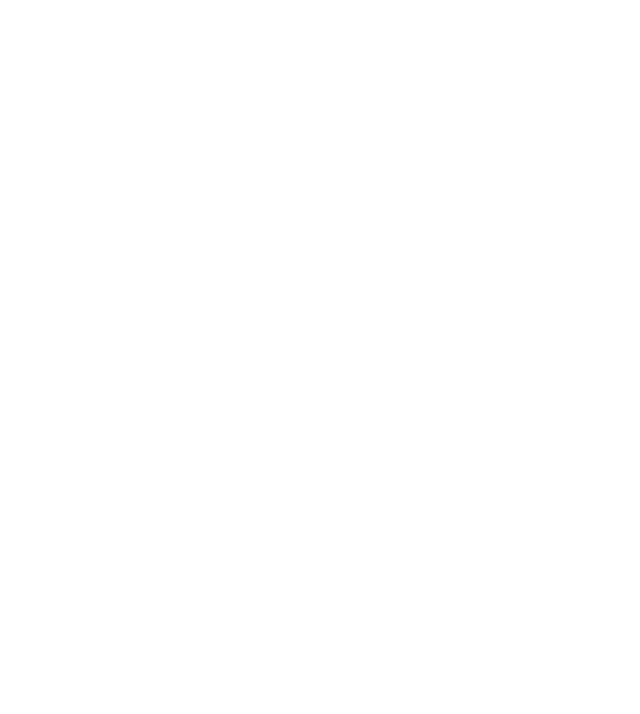
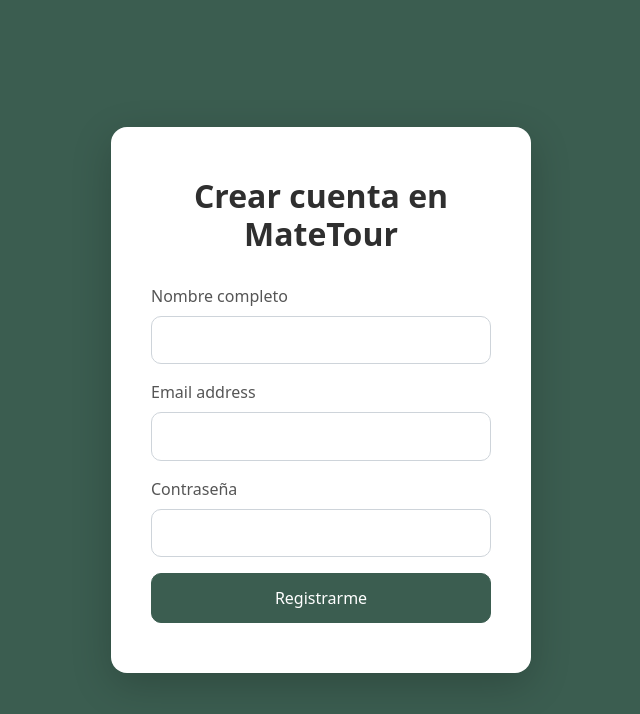
Before and after one commit to Jumafii/olimpiadas, an Angular app: page /register in a window 1280 px wide. Before the commit this address led to /. Shown: the top 714 px of the page, without its empty margins (319-959 px from the left). Built offline with nearby package versions, Linux system fonts and the light colour scheme.

Commit message:
subo lo que hice en la escuela

```diff
--- a/src/app/app.config.ts
+++ b/src/app/app.config.ts
@@ -1,12 +1,14 @@
-import { ApplicationConfig, provideBrowserGlobalErrorListeners, provideZoneChangeDetection } from '@angular/core';
+import { ApplicationConfig, provideBrowserGlobalErrorListeners, provideZonelessChangeDetection } from '@angular/core';
 import { provideRouter } from '@angular/router';
 
 import { routes } from './app.routes';
+import { provideHttpClient } from '@angular/common/http';
 
 export const appConfig: ApplicationConfig = {
   providers: [
     provideBrowserGlobalErrorListeners(),
-    provideZoneChangeDetection({ eventCoalescing: true }),
-    provideRouter(routes)
+    provideZonelessChangeDetection(),
+    provideRouter(routes),
+    provideHttpClient(),
   ]
 };
--- a/src/app/app.routes.ts
+++ b/src/app/app.routes.ts
@@ -4,6 +4,7 @@
 import { Home } from './pages/home/home';
 import { Aboutus } from './pages/aboutus/aboutus';
 import { Contact } from './pages/contact/contact';
+import { Register } from './auth/register/register';
 
 export const routes: Routes = [
     { path: '', redirectTo: '/home', pathMatch: 'full' },
@@ -12,5 +13,6 @@
       {path: 'about', component: Aboutus},
       {path: 'contact', component: Contact} ]
      },
-  {path: 'login', component:Login}
+  {path: 'login', component:Login},
+  {path: 'register', component:Register}
 ];
--- a/src/app/auth/login/login.css
+++ b/src/app/auth/login/login.css
@@ -0,0 +1,66 @@
+body {
+  background-color: #3b5d50; /* fondo oscuro verdoso de Furni */
+  font-family: 'Poppins', sans-serif;
+}
+
+.login-wrapper {
+  min-height: 100vh;
+  display: flex;
+  align-items: center;
+  justify-content: center;
+  padding: 60px 20px;
+  background-color: #3b5d50;
+}
+
+.login-card {
+  background-color: #ffffff;
+  border-radius: 16px;
+  box-shadow: 0 12px 40px rgba(0, 0, 0, 0.2);
+  padding: 50px 40px;
+  max-width: 420px;
+  width: 100%;
+  position: relative;
+}
+
+.login-card h2 {
+  text-align: center;
+  margin-bottom: 30px;
+  color: #2f2f2f;
+  font-weight: 600;
+}
+
+.login-card .form-label {
+  font-weight: 500;
+  color: #555;
+}
+
+.login-card .form-control {
+  border-radius: 10px;
+  border: 1px solid #ced4da;
+  padding: 12px 14px;
+  font-size: 15px;
+}
+
+.login-card .form-control:focus {
+  border-color: #3b5d50;
+  box-shadow: 0 0 0 0.2rem rgba(59, 93, 80, 0.25);
+}
+
+.login-card .btn-primary {
+  background-color: #3b5d50;
+  border-color: #3b5d50;
+  border-radius: 10px;
+  font-weight: 500;
+  width: 100%;
+  padding: 12px;
+  transition: background-color 0.3s ease;
+}
+
+.login-card .btn-primary:hover {
+  background-color: #2f4a40;
+}
+
+.text-danger {
+  font-size: 13px;
+  margin-top: 5px;
+}
--- a/src/app/auth/login/login.html
+++ b/src/app/auth/login/login.html
@@ -1,4 +1,7 @@
-<form [formGroup]="loginForm" (ngSubmit)="onEnviar($event)">
+<div class="login-wrapper">
+  <div class="login-card">
+    <h2>Iniciar sesión en MateTour</h2>
+      <form [formGroup]="loginForm" (ngSubmit)="onEnviar($event)">
   <div class="mb-3">
     <label for="exampleInputEmail1" class="form-label">Email address</label>
     <input type="email" class="form-control" id="exampleInputEmail1" aria-describedby="emailHelp" formControlName="email" >
@@ -31,3 +34,5 @@
   </div>
   <button type="submit" class="btn btn-primary">Enviar</button>
 </form>
+  </div>
+</div>
--- a/src/app/auth/login/login.ts
+++ b/src/app/auth/login/login.ts
@@ -1,5 +1,7 @@
 import { Component } from '@angular/core';
 import { FormBuilder, FormGroup, ReactiveFormsModule, Validators } from '@angular/forms';
+import { AuthService } from '../../services/auth';
+import { Router } from '@angular/router';
 
 @Component({
   selector: 'app-login',
@@ -7,11 +9,12 @@
   templateUrl: './login.html',
   styleUrl: './login.css'
 })
+
 export class Login {
 
   loginForm:FormGroup;
 
-  constructor(private formBuilder:FormBuilder)
+  constructor(private formBuilder:FormBuilder, private authService:AuthService, private router:Router)
   {
     this.loginForm = this.formBuilder.group({
       email: ['',[Validators.required,Validators.email]],
@@ -34,7 +37,18 @@
   {
     if (this.loginForm.valid)
     {
-      // Conectar con el backend para autenticar al usuario
+      this.authService.login(this.loginForm.value).subscribe({
+        next: (response) => {
+          console.log("Login exitoso", response);
+          //redirigir a la dashboard del cliente
+          this.router.navigateByUrl('/home');
+        },
+        error: (error) => {
+          alert("Error en el login");
+          console.error("Error en el login", error);
+
+        }
+      })
       console.log(this.loginForm.value)
     }
     else
--- a/src/app/auth/register/register.css
+++ b/src/app/auth/register/register.css
@@ -0,0 +1,66 @@
+body {
+  background-color: #3b5d50;
+  font-family: 'Poppins', sans-serif;
+}
+
+.login-wrapper {
+  min-height: 100vh;
+  display: flex;
+  align-items: center;
+  justify-content: center;
+  padding: 60px 20px;
+  background-color: #3b5d50;
+}
+
+.login-card {
+  background-color: #ffffff;
+  border-radius: 16px;
+  box-shadow: 0 12px 40px rgba(0, 0, 0, 0.2);
+  padding: 50px 40px;
+  max-width: 420px;
+  width: 100%;
+  position: relative;
+}
+
+.login-card h2 {
+  text-align: center;
+  margin-bottom: 30px;
+  color: #2f2f2f;
+  font-weight: 600;
+}
+
+.login-card .form-label {
+  font-weight: 500;
+  color: #555;
+}
+
+.login-card .form-control {
+  border-radius: 10px;
+  border: 1px solid #ced4da;
+  padding: 12px 14px;
+  font-size: 15px;
+}
+
+.login-card .form-control:focus {
+  border-color: #3b5d50;
+  box-shadow: 0 0 0 0.2rem rgba(59, 93, 80, 0.25);
+}
+
+.login-card .btn-primary {
+  background-color: #3b5d50;
+  border-color: #3b5d50;
+  border-radius: 10px;
+  font-weight: 500;
+  width: 100%;
+  padding: 12px;
+  transition: background-color 0.3s ease;
+}
+
+.login-card .btn-primary:hover {
+  background-color: #2f4a40;
+}
+
+.text-danger {
+  font-size: 13px;
+  margin-top: 5px;
+}
--- a/src/app/auth/register/register.html
+++ b/src/app/auth/register/register.html
@@ -1,16 +1,54 @@
-<form>
-  <div class="mb-3">
-    <label for="exampleInputEmail1" class="form-label">Email address</label>
-    <input type="email" class="form-control" id="exampleInputEmail1" aria-describedby="emailHelp">
-    <div id="emailHelp" class="form-text">We'll never share your email with anyone else.</div>
+<div class="login-wrapper">
+  <div class="login-card">
+    <h2>Crear cuenta en MateTour</h2>
+    <form [formGroup]="registerForm" (ngSubmit)="onRegistrar($event)">
+      <div class="mb-3">
+        <label for="nombre" class="form-label">Nombre completo</label>
+        <input type="text" class="form-control" id="nombre" formControlName="nombre">
+        @if (Nombre?.errors && Nombre?.touched) {
+            @if (Nombre?.hasError('required')) {
+              <p class="text-danger">
+                El nombre es requerido.
+              </p>
+            }
+        }
+      </div>
+
+      <div class="mb-3">
+        <label for="email" class="form-label">Email address</label>
+        <input type="email" class="form-control" id="email" formControlName="email">
+        @if (Email?.errors && Email?.touched) {
+            @if (Email?.hasError('required')) {
+              <p class="text-danger">
+                El email es requerido.
+              </p>
+            }
+            @else if (Email?.hasError('email')) {
+              <p class="text-danger">
+                El formato del email debe ser válido.
+              </p>
+            }
+        }
+      </div>
+
+      <div class="mb-3">
+        <label for="password" class="form-label">Contraseña</label>
+        <input type="password" class="form-control" id="password" formControlName="password">
+        @if (Password?.errors && Password?.touched) {
+            @if (Password?.hasError('required')) {
+              <p class="text-danger">
+                La contraseña es requerida.
+              </p>
+            }
+            @else if (Password?.hasError('minlength')) {
+              <p class="text-danger">
+                Mínimo 6 caracteres.
+              </p>
+            }
+        }
+      </div>
+
+      <button type="submit" class="btn btn-primary">Registrarme</button>
+    </form>
   </div>
-  <div class="mb-3">
-    <label for="exampleInputPassword1" class="form-label">Password</label>
-    <input type="password" class="form-control" id="exampleInputPassword1">
-  </div>
-  <div class="mb-3 form-check">
-    <input type="checkbox" class="form-check-input" id="exampleCheck1">
-    <label class="form-check-label" for="exampleCheck1">Check me out</label>
-  </div>
-  <button type="submit" class="btn btn-primary">Submit</button>
-</form>
+</div>
--- a/src/app/auth/register/register.ts
+++ b/src/app/auth/register/register.ts
@@ -1,11 +1,42 @@
 import { Component } from '@angular/core';
+import { FormBuilder, FormGroup, ReactiveFormsModule, Validators } from '@angular/forms';
 
 @Component({
   selector: 'app-register',
-  imports: [],
+  imports: [ReactiveFormsModule],
   templateUrl: './register.html',
   styleUrl: './register.css'
 })
 export class Register {
 
+  registerForm: FormGroup;
+
+  constructor(private formBuilder: FormBuilder) {
+    this.registerForm = this.formBuilder.group({
+      nombre: ['', Validators.required],
+      email: ['', [Validators.required, Validators.email]],
+      password: ['', [Validators.required, Validators.minLength(6)]]
+    });
+  }
+
+  get Nombre() {
+    return this.registerForm.get("nombre");
+  }
+
+  get Email() {
+    return this.registerForm.get("email");
+  }
+
+  get Password() {
+    return this.registerForm.get("password");
+  }
+
+  onRegistrar(event: Event) {
+    if (this.registerForm.valid) {
+      // Aquí enviarías los datos al backend para registrar al usuario
+      console.log(this.registerForm.value);
+    } else {
+      console.log("Formulario inválido");
+    }
+  }
 }
--- /dev/null
+++ b/src/app/services/auth.ts
@@ -0,0 +1,33 @@
+import { HttpClient } from '@angular/common/http';
+import { Injectable } from '@angular/core';
+import { BehaviorSubject, Observable, tap } from 'rxjs';
+
+@Injectable({
+  providedIn: 'root'
+})
+export class AuthService {
+
+  url: string = 'tps://backend-olimpiadas.onrender.com';
+
+  private loginData:any = new BehaviorSubject<any>("{}");
+
+  constructor(private http:HttpClient) {
+
+   }
+
+  isAuthenticated(): Observable<any> {
+    return this.loginData.asObservable();
+  }
+
+  login(userRequest:any): Observable<any> {
+    return this.http.post(`${this.url}/login`, userRequest).pipe(tap(
+      (response: any) => {
+        // Guardar los datos del usuario en el BehaviorSubject
+        localStorage.setItem('authenticatedUserId', response.user_id);
+        this.loginData.next(response);
+        return response;
+      }
+    ));
+
+  }
+}
```
Also changed, not shown: 2 other files (tests, documents, lock files or other folders).
